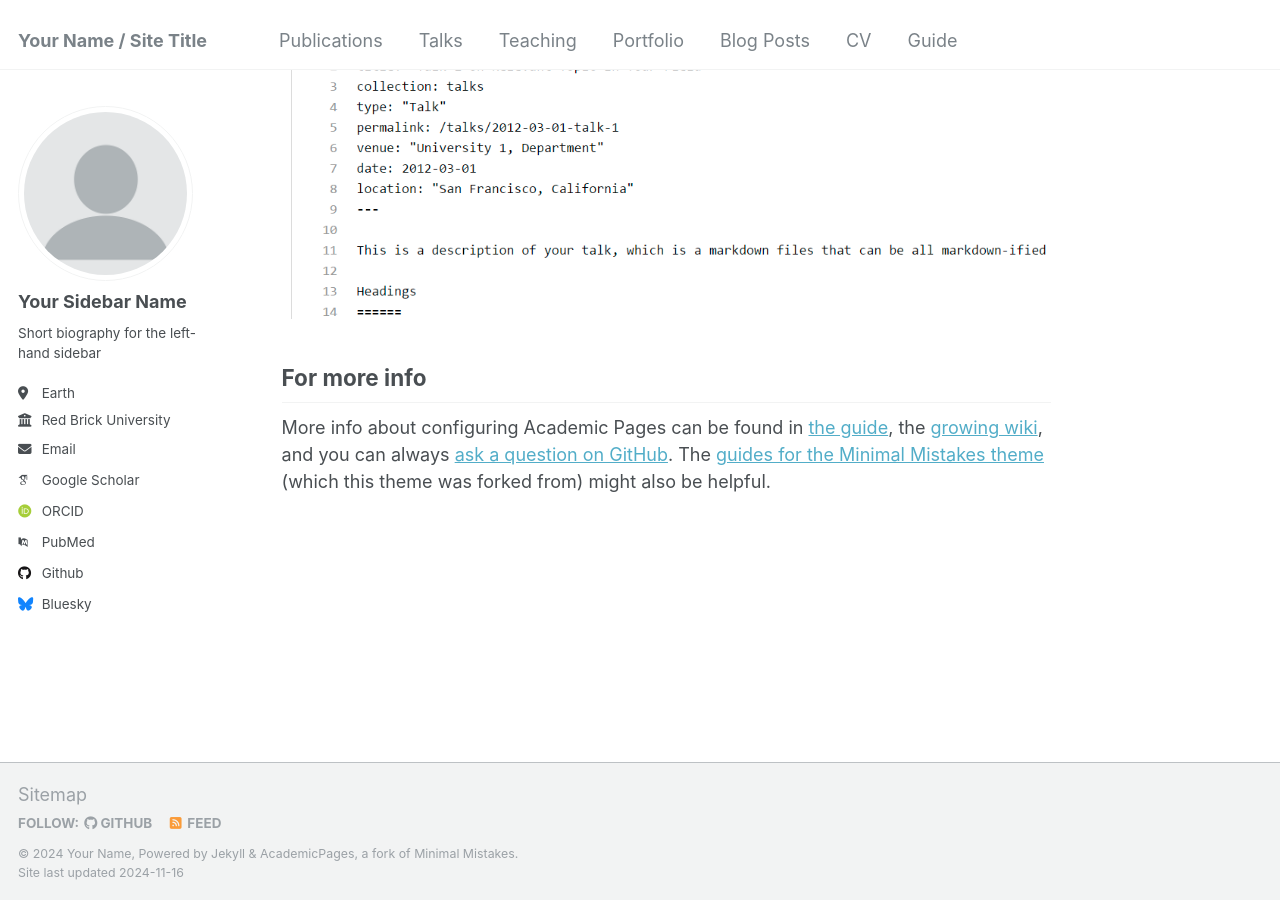
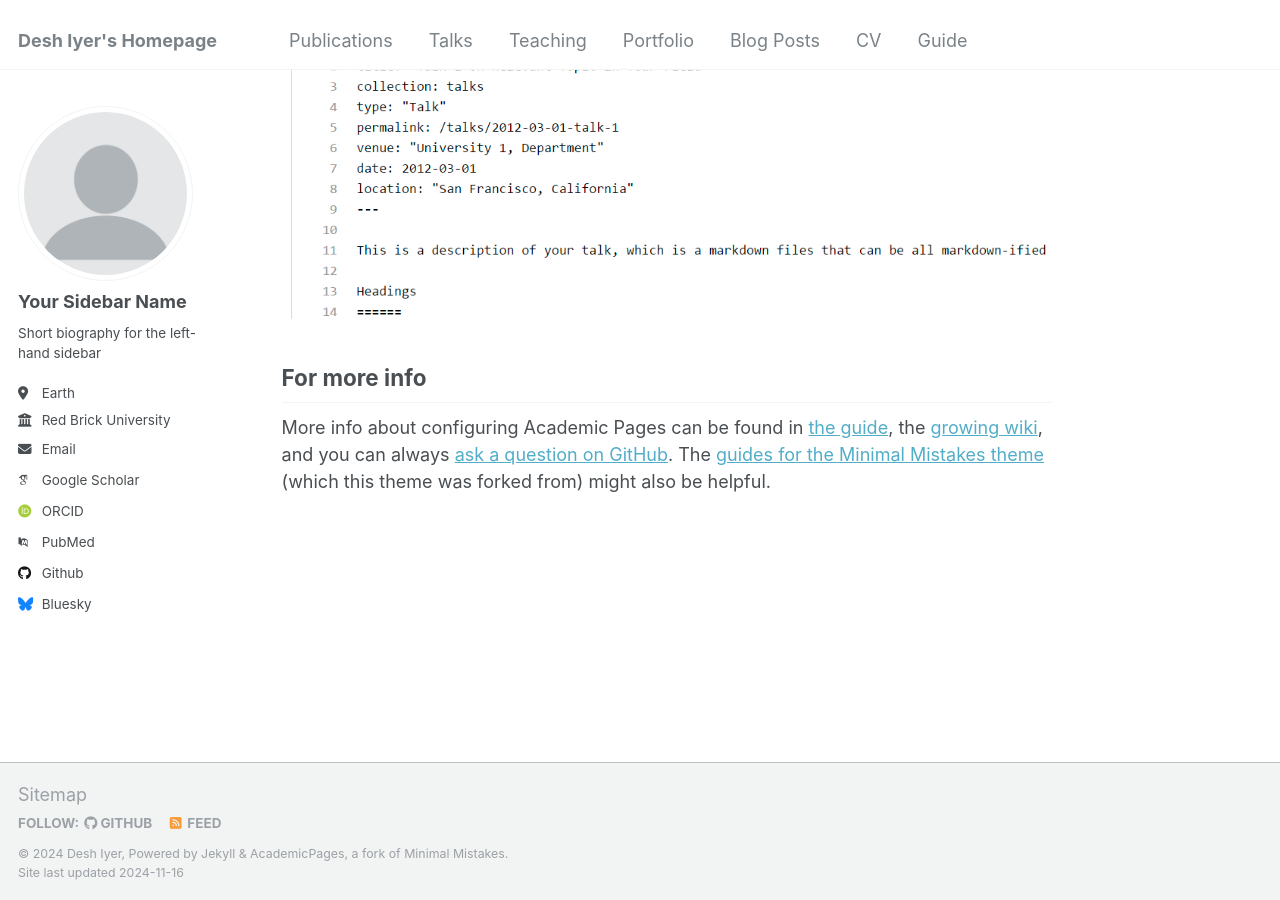
Before and after one commit to 0xVolt/0xVolt.github.io, a Jekyll site: the page built from _pages/about.md, in a window 1280 px wide and 900 px high, scrolled down 2643 px. Built offline with Jekyll 4.4.1, drawn with Linux system fonts in a browser that asks for light colours; some web fonts are replaced.

Commit message:
Update init config

```diff
--- a/_config.yml
+++ b/_config.yml
@@ -8,13 +8,13 @@
 
 # Basic Site Settings
 locale                   : "en-US"
-title                    : "Your Name / Site Title"
+title                    : "Desh Iyer's Homepage"
 title_separator          : "-"
-name                     : &name "Your Name"
+name                     : &name "Desh Iyer"
 description              : &description "personal description"
-url                      : https://academicpages.github.io # the base hostname & protocol for your site e.g. "https://[your GitHub username].github.io"
+url                      : https://0xvolt.github.io # the base hostname & protocol for your site e.g. "https://[your GitHub username].github.io"
 baseurl                  : "" # the subpath of your site, e.g. "/blog"
-repository               : "academicpages/academicpages.github.io"
+repository               : "0xVolt/0xVolt.github.io"
 
 # Site Author - The following control what appear as part of the author content on the side bar.
 #               If a field is blank the icon and link will not appear, otherwise it will be shown.
```
